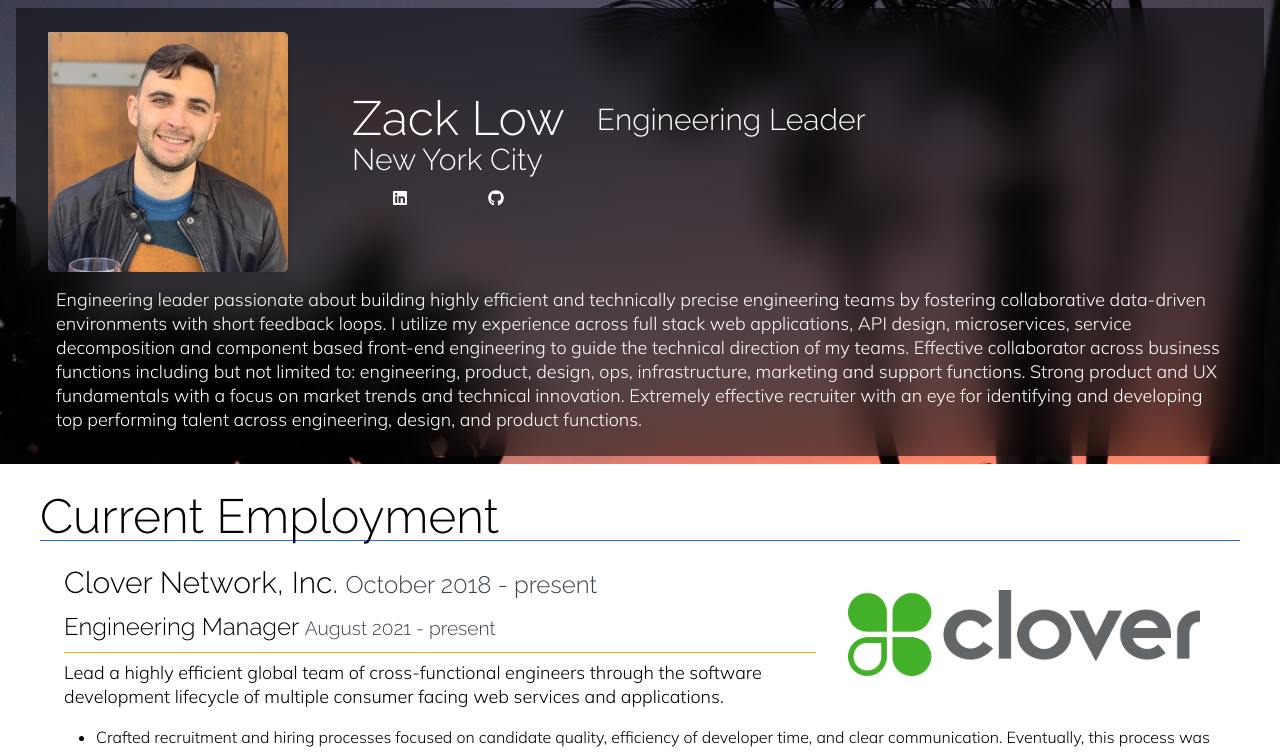
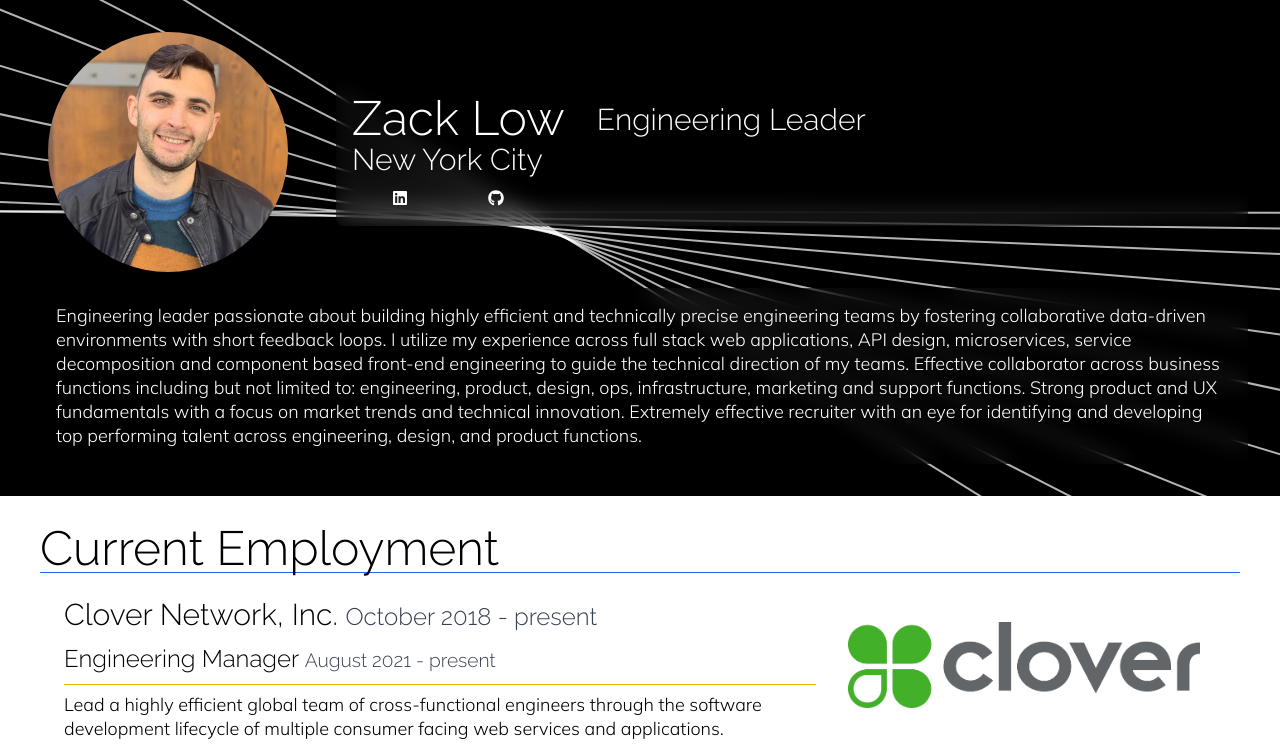
Before and after one commit to lowzack/lowzack.com, a Next.js app: page / in a window 1280 px wide. Shown: the top 753 px of the page. Built offline with nearby package versions, Linux system fonts and the light colour scheme.

Commit message:
Refactor Hero component to include dynamic wave lines and update styles. Added wave animation and improved layout in the Hero section. Adjusted background styles for better visual appeal on the homepage. (#4)

```diff
--- a/components/Hero.module.scss
+++ b/components/Hero.module.scss
@@ -1,6 +1,47 @@
 .hero {
-  .heroImage {
-    z-index: -5;
-    height: 100%;
+  position: relative;
+  background-color: #000000;
+  overflow: hidden;
+
+  :global(section) {
+    position: relative;
+    z-index: 1;
   }
 }
+
+.waveContainer {
+  position: absolute;
+  top: 0;
+  left: 0;
+  width: 100%;
+  height: 100%;
+  z-index: 0;
+  pointer-events: none;
+}
+
+.waveLine {
+  position: absolute;
+  left: 50%;
+  top: 50%;
+  width: 150%;
+  height: 2px;
+  background-color: rgba(255, 255, 255, 0.7);
+  animation: waveAnimation 3s ease-in-out infinite;
+  transform-origin: center center;
+  --offset-y: 0px;
+}
+
+@keyframes waveAnimation {
+  0% {
+    transform: translateX(-50%) translateY(calc(-50% + var(--offset-y))) rotate(0deg);
+  }
+  50% {
+    transform: translateX(-50%) translateY(calc(-50% + var(--offset-y))) rotate(45deg);
+  }
+  100% {
+    transform: translateX(-50%) translateY(calc(-50% + var(--offset-y))) rotate(0deg);
+  }
+}
+
+// Wave line positions and durations are now set dynamically via inline styles
+// This allows for configurable number of lines
--- a/components/Hero.tsx
+++ b/components/Hero.tsx
@@ -2,23 +2,37 @@
 import clsx from "clsx";
 import styles from "./Hero.module.scss";
 import Section from "./Section";
-import Image from "next/image";
 
-const Hero: FC<AllHTMLAttributes<HTMLDivElement>> = ({
+type HeroProps = AllHTMLAttributes<HTMLDivElement> & {
+  waveLines?: number;
+};
+
+const Hero: FC<HeroProps> = ({
   children,
   className,
+  waveLines = 10,
   ...props
 }) => {
   return (
     <div className={clsx(styles.hero, className)}>
-      <Image
-        src="/static/banner.webp"
-        layout="fill"
-        objectFit="cover"
-        alt="background image"
-        objectPosition="bottom"
-        className={clsx(styles.heroImage)}
-      />
+      <div className={styles.waveContainer}>
+        {Array.from({ length: waveLines }).map((_, index) => {
+          // Position lines close together vertically in the center
+          // Calculate offset from center (in pixels) - lines spaced 8px apart
+          const offsetFromCenter = (index - (waveLines - 1) / 2) * 8;
+
+          return (
+            <div
+              key={index}
+              className={styles.waveLine}
+              style={{
+                '--offset-y': `${offsetFromCenter}px`,
+                animationDelay: `${index * 0.1}s`,
+              } as React.CSSProperties}
+            />
+          );
+        })}
+      </div>
       <Section {...props}>{children}</Section>
     </div>
   );
--- a/pages/index.tsx
+++ b/pages/index.tsx
@@ -31,19 +31,13 @@
         />
       </Head>
       <Hero className="py-2">
-        <div
-          className="container mx-auto sm:px-4 p-6 text-white"
-          style={{
-            backdropFilter: "blur(20px)",
-            backgroundColor: "rgba(0,0,0,.5)",
-          }}
-        >
-          <div className="flex flex-wrap ">
-            <div className="order-2 lg:order-1 sm:w-2/5 pr-4 pl-4 lg:w-1/4 pr-4 pl-4 pt-4 sm:pt-0 lg:ps-4 lg:pe-12 flex items-center">
-              <div className="shadow-lg border-chip flex">
+        <div className="container mx-auto sm:px-4 p-6">
+          <div className="flex flex-wrap items-center">
+            <div className="sm:w-2/5 lg:w-1/4 pr-4 pl-4 pt-4 sm:pt-0 lg:ps-4 lg:pe-12 flex items-center">
+              <div className="shadow-lg flex rounded-full overflow-hidden">
                 <Image
                   src="/static/prof.webp"
-                  className="profile border-chip"
+                  className="profile"
                   layout="intrinsic"
                   width={600}
                   height={600}
@@ -51,8 +45,16 @@
                 />
               </div>
             </div>
-            <div className="order-1 lg:order-2 sm:w-3/5 pr-4 pl-4 lg:w-3/4 pr-4 pl-4 flex items-center">
-              <div className="w-full">
+            <div
+              className="sm:w-3/5 lg:w-3/4 pr-4 pl-4 flex items-center"
+              style={{
+                backdropFilter: "blur(10px)",
+                backgroundColor: "rgba(0, 0, 0, 0.3)",
+                borderRadius: "8px",
+                padding: "1rem",
+              }}
+            >
+              <div className="w-full text-white">
                 <div className="block lg:inline-flex items-end">
                   <h1 className="pe-4 text-5xl">Zack Low</h1>
                   <h2 className="lg:pb-1 text-3xl lg:pl-4">Engineering Leader</h2>
@@ -62,9 +64,17 @@
               </div>
             </div>
           </div>
-          <div className="flex flex-wrap  mt-4">
-            <div className="sm:w-full pr-4 pl-4">
-              <p className="h5 px-2 mb-0 family-primary">
+          <div className="flex flex-wrap mt-4">
+            <div
+              className="sm:w-full pr-4 pl-4"
+              style={{
+                backdropFilter: "blur(10px)",
+                backgroundColor: "rgba(0, 0, 0, 0.3)",
+                borderRadius: "8px",
+                padding: "1rem",
+              }}
+            >
+              <p className="h5 px-2 mb-0 family-primary text-white">
                 Engineering leader passionate about building highly efficient
                 and technically precise engineering teams by fostering
                 collaborative data-driven environments with short feedback
```
Also changed, not shown: 1 other file (tests, documents, lock files or other folders).
